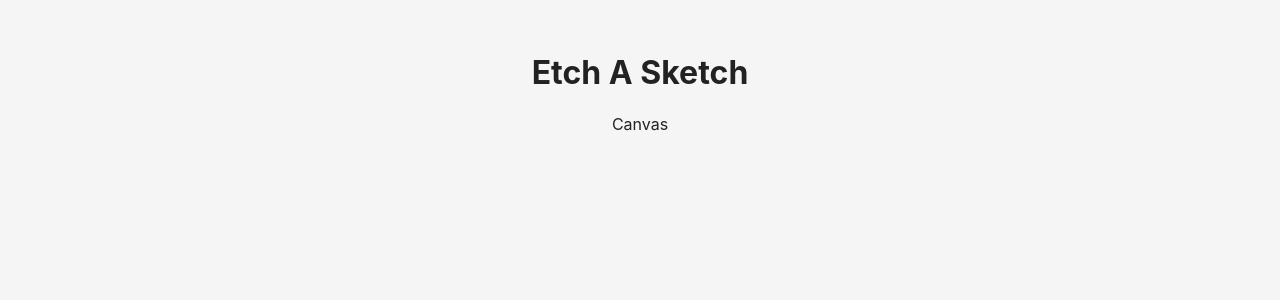
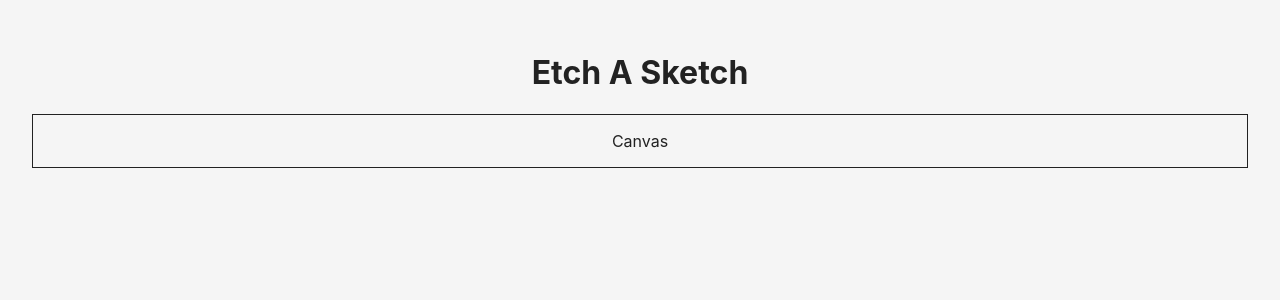
Before and after one commit to Arshad-Siddiqui/etch-a-sketch, a React (Vite) app: page / in a window 1280 px wide. Shown: the top 300 px of the page. Built offline with nearby package versions, Linux system fonts and the light colour scheme.

Commit message:
Create border around canvas

```diff
--- a/src/App.css
+++ b/src/App.css
@@ -16,3 +16,9 @@ body {
   color: #222;
   margin: 0;
 }
+
+.canvas {
+  border: 1px solid #222;
+  margin: 0 auto;
+  display: block;
+}
```
